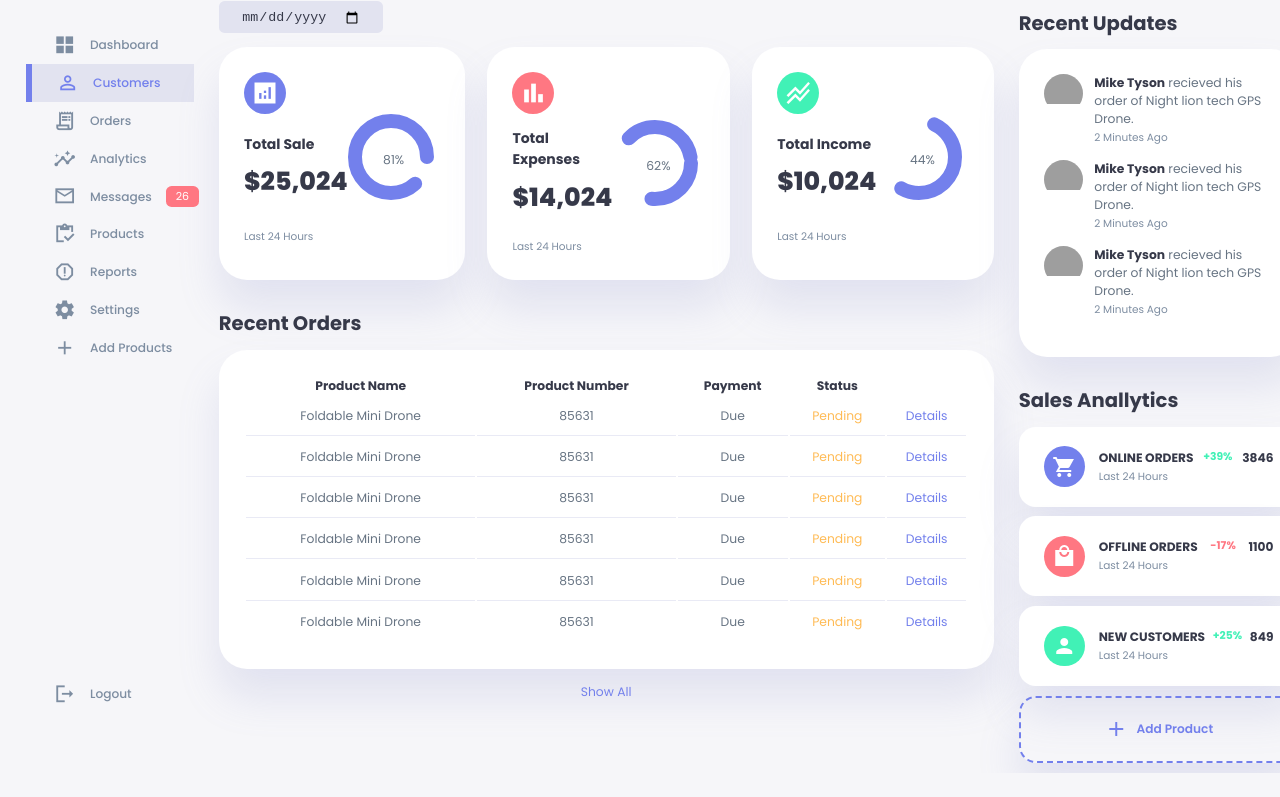
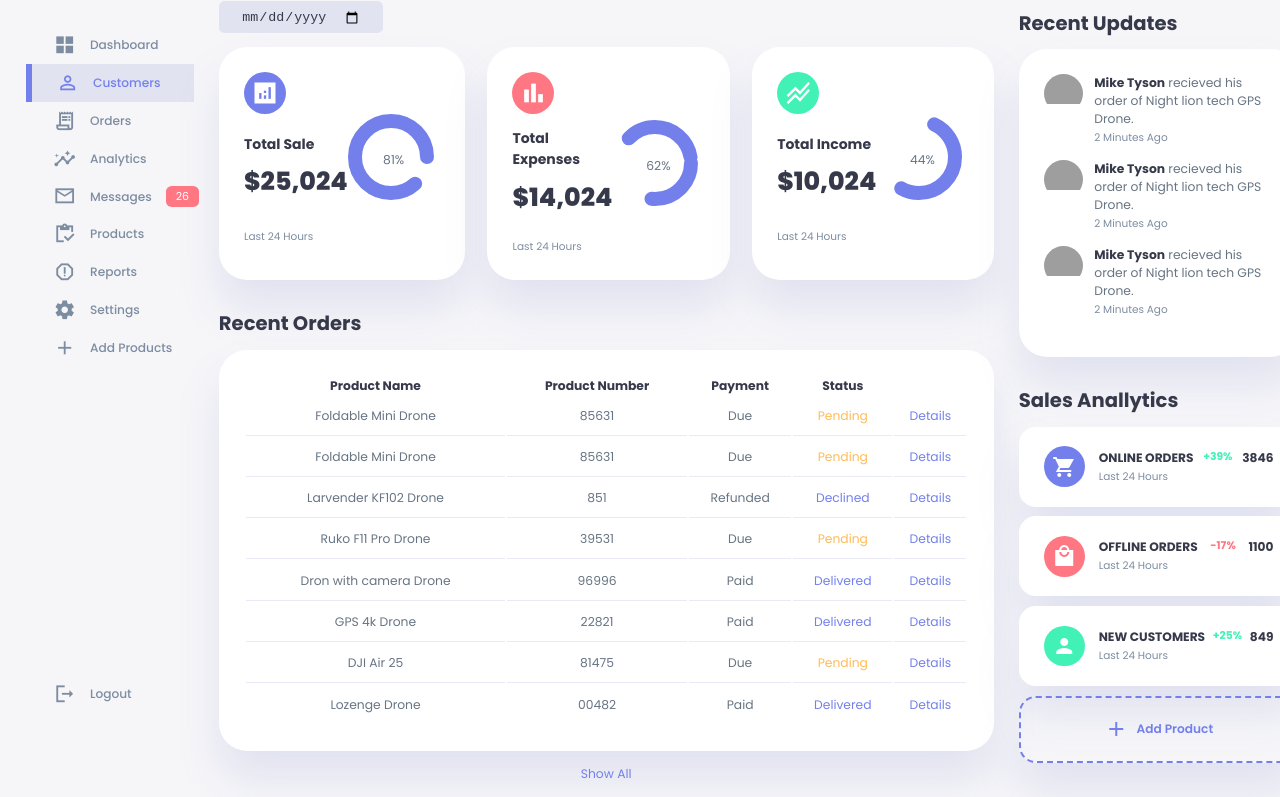
Before and after one commit to Busry/adminDashboard, a plain HTML site: page index.html in a window 1280 px wide. Shown: the part 65-862 px from the top of the page. Before the commit the page ends 838 px from the top, so only its background shows below. Drawn offline with Linux system fonts and the light colour scheme; grey boxes are pictures that could not be loaded.

Commit message:
marathon js file

```diff
--- a/index.html
+++ b/index.html
@@ -157,41 +157,6 @@
 							<td class="warning">Pending</td>
 							<td class="primary">Details</td>
 						</tr>
-						<tr>
-							<td>Foldable Mini Drone</td>
-							<td>85631</td>
-							<td>Due</td>
-							<td class="warning">Pending</td>
-							<td class="primary">Details</td>
-						</tr>
-						<tr>
-							<td>Foldable Mini Drone</td>
-							<td>85631</td>
-							<td>Due</td>
-							<td class="warning">Pending</td>
-							<td class="primary">Details</td>
-						</tr>
-						<tr>
-							<td>Foldable Mini Drone</td>
-							<td>85631</td>
-							<td>Due</td>
-							<td class="warning">Pending</td>
-							<td class="primary">Details</td>
-						</tr>
-						<tr>
-							<td>Foldable Mini Drone</td>
-							<td>85631</td>
-							<td>Due</td>
-							<td class="warning">Pending</td>
-							<td class="primary">Details</td>
-						</tr>
-						<tr>
-							<td>Foldable Mini Drone</td>
-							<td>85631</td>
-							<td>Due</td>
-							<td class="warning">Pending</td>
-							<td class="primary">Details</td>
-						</tr>
 					</tbody>
 				</table>
 				<a href="#">Show All</a>
@@ -286,5 +251,7 @@
 			<!-------- END OF SALE ANALYTICS  -->
 		</div>
 	</div>
+	<script src="./orders.js"></script>
+	<script src="./index.js"></script>
 </body>
 </html>
--- a/index.js
+++ b/index.js
@@ -0,0 +1,56 @@
+const sideMenu = document.querySelector("aside");
+const menuBtn = document.querySelector("#menu-btn");
+const closeBtn = document.querySelector("#close-btn");
+const themeToggler = document.querySelector(".theme-toggler");
+
+
+
+
+
+function main() {
+
+    menuBtn.addEventListener('click', openSideMenu);
+    closeBtn.addEventListener('click', closeSideMenu);
+    themeToggler.addEventListener('click', nightMode);
+    Orders.forEach(fillTr);
+
+
+};
+
+
+const fillTr = (order) => {
+    let skin = '';
+    if (order.shipping === 'Decline'){
+        skin = 'danger'
+    }
+    else if (order.shipping === 'Pending'){
+        skin = 'warning'
+    }
+    else {
+        skin = 'primary'
+    }
+    const tr = document.createElement('tr');
+    const trInnerContent = `
+        <td>${order.productName}</td>
+        <td>${order.productNumber}</td>
+        <td>${order.paymentStatus}</td>
+        <td class="${skin}">${order.shipping}</td>
+        <td class="primary">Details</td>
+    `;
+    tr.innerHTML = trInnerContent;
+    document.querySelector('table tbody').appendChild(tr);
+};
+const nightMode = () => {
+    document.body.classList.toggle('dark-theme-variables');
+    themeToggler.querySelector('span:nth-child(1)').classList.toggle('active');
+    themeToggler.querySelector('span:nth-child(2)').classList.toggle('active');
+};
+const closeSideMenu = () => {
+    sideMenu.style.display = 'none';
+};
+
+const openSideMenu = () => {
+    sideMenu.style.display = 'block';
+};
+
+main();
--- /dev/null
+++ b/orders.js
@@ -0,0 +1,44 @@
+const Orders = [
+    {
+        productName: 'Foldable Mini Drone',
+        productNumber: '85631',
+        paymentStatus: 'Due',
+        shipping: 'Pending',
+    },
+    {
+        productName: 'Larvender KF102 Drone',
+        productNumber: '851',
+        paymentStatus: 'Refunded',
+        shipping: 'Declined',
+    },
+    {
+        productName: 'Ruko F11 Pro Drone',
+        productNumber: '39531',
+        paymentStatus: 'Due',
+        shipping: 'Pending',
+    },
+    {
+        productName: 'Dron with camera Drone',
+        productNumber: '96996',
+        paymentStatus: 'Paid',
+        shipping: 'Delivered',
+    },
+    {
+        productName: 'GPS 4k Drone',
+        productNumber: '22821',
+        paymentStatus: 'Paid',
+        shipping: 'Delivered',
+    },
+    {
+        productName: 'DJI Air 25',
+        productNumber: '81475',
+        paymentStatus: 'Due',
+        shipping: 'Pending',
+    },
+    {
+        productName: 'Lozenge Drone',
+        productNumber: '00482',
+        paymentStatus: 'Paid',
+        shipping: 'Delivered',
+    },
+]
--- a/style.css
+++ b/style.css
@@ -24,6 +24,16 @@
     --card-padding:1.8rem;
     --padding:1.2rem;
 
+    --box-shadow:0 2rem 3rem var(--color-light);
+}
+
+/*================ DARK THEME VARIABLE ================ */
+.dark-theme-variables {
+    --color-background:#181a1e;
+    --color-white:#202528;
+    --color-dark:#edeffd;
+    --color-dark-variant:#a3bdcc;
+    --color-light:rgba(0, 0, 0, 0.4);
     --box-shadow:0 2rem 3rem var(--color-light);
 }
 
@@ -448,6 +458,10 @@
     justify-content: center;
 
 }
+.right .sales-analytics .add-product:hover{
+    background: var(--color-primary);
+    color: white;
+}
 .right .sales-analytics .add-product div{
     display: flex;
     align-items: center;
@@ -500,7 +514,7 @@
     }
     aside{
         position: fixed;
-        left: 0;
+        left: -100%;
         background: var(--color-white);
         width: 18rem;
         z-index: 3;
@@ -508,6 +522,12 @@
         height: 100vh;
         padding-right: var(--card-padding);
         display: none;
+        animation: showMenu 400ms ease forwards;
+    }
+    @keyframes showMenu {
+        to{
+            left: 0;
+        }
     }
     aside .logo{
         margin-left: 1rem;
@@ -526,7 +546,7 @@
         position: absolute;
         top: 5rem;
     }
-    aside .closed{
+    aside .close{
         display: inline-block;
         cursor: pointer;
     }
```
